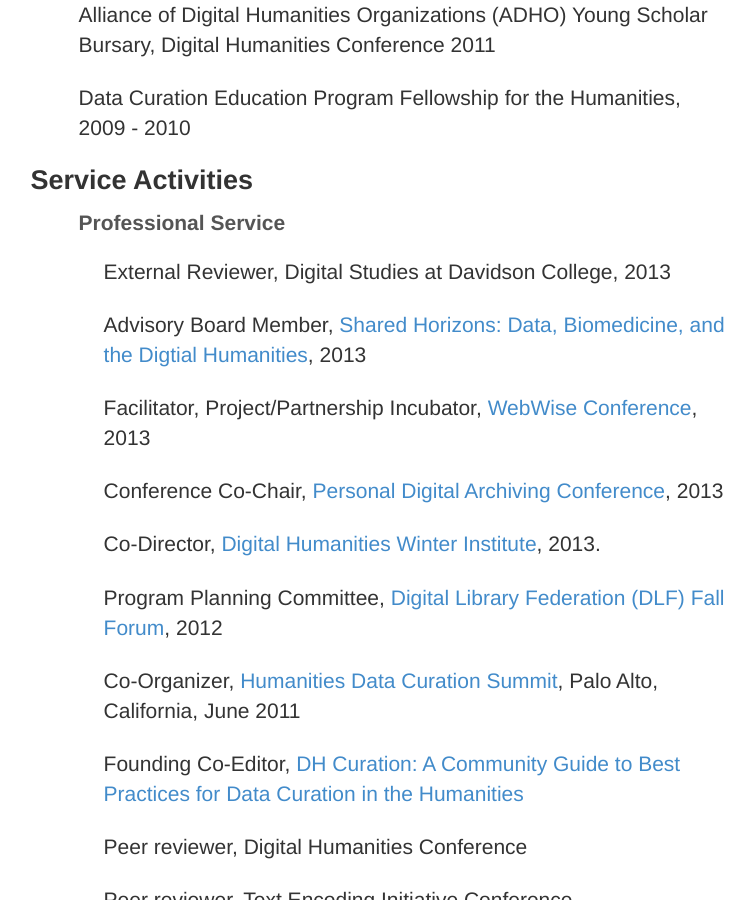
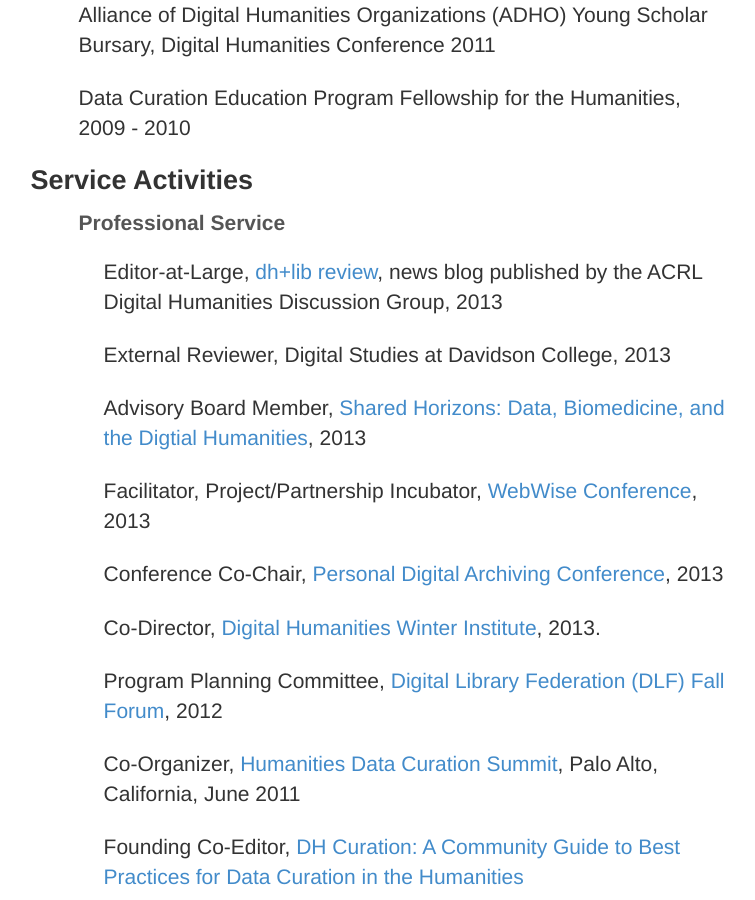
Before and after one commit to trevormunoz/calling-card, a Jekyll site: the page built from about/cv/index.html, in a window 1280 px wide and 900 px high, scrolled down 4894 px. Shown: the whole window, without its empty margins (357-1112 px from the left). Built offline with Jekyll 4.4.1, drawn with Linux system fonts in a browser that asks for light colours; nearby versions of some CDN libraries; library files that are not in the unit come from our copies; Markdown is read by kramdown in place of the engine named in the settings.

Commit message:
Update to service section—dh+lib editor-at-large

```diff
--- a/about/cv/index.html
+++ b/about/cv/index.html
@@ -107,6 +107,7 @@
          <ul>
             <li><h5>Professional Service</h5></li>
               <ul>
+                <li>Editor-at-Large, <a href="http://acrl.ala.org/dh/category/dhlib/dhlib-review/">dh+lib review</a>, news blog published by the ACRL Digital Humanities Discussion Group, 2013</li>
                 <li>External Reviewer, Digital Studies at Davidson College, 2013</li>
                 <li>Advisory Board Member, <a href="http://mith.umd.edu/community/dh-events/event/shared-horizons/">Shared Horizons: Data, Biomedicine, and the Digtial Humanities</a>, 2013</li>
                 <li>Facilitator, Project/Partnership Incubator, <a href="http://imlswebwise.org/">WebWise Conference</a>, 2013</li>
```
